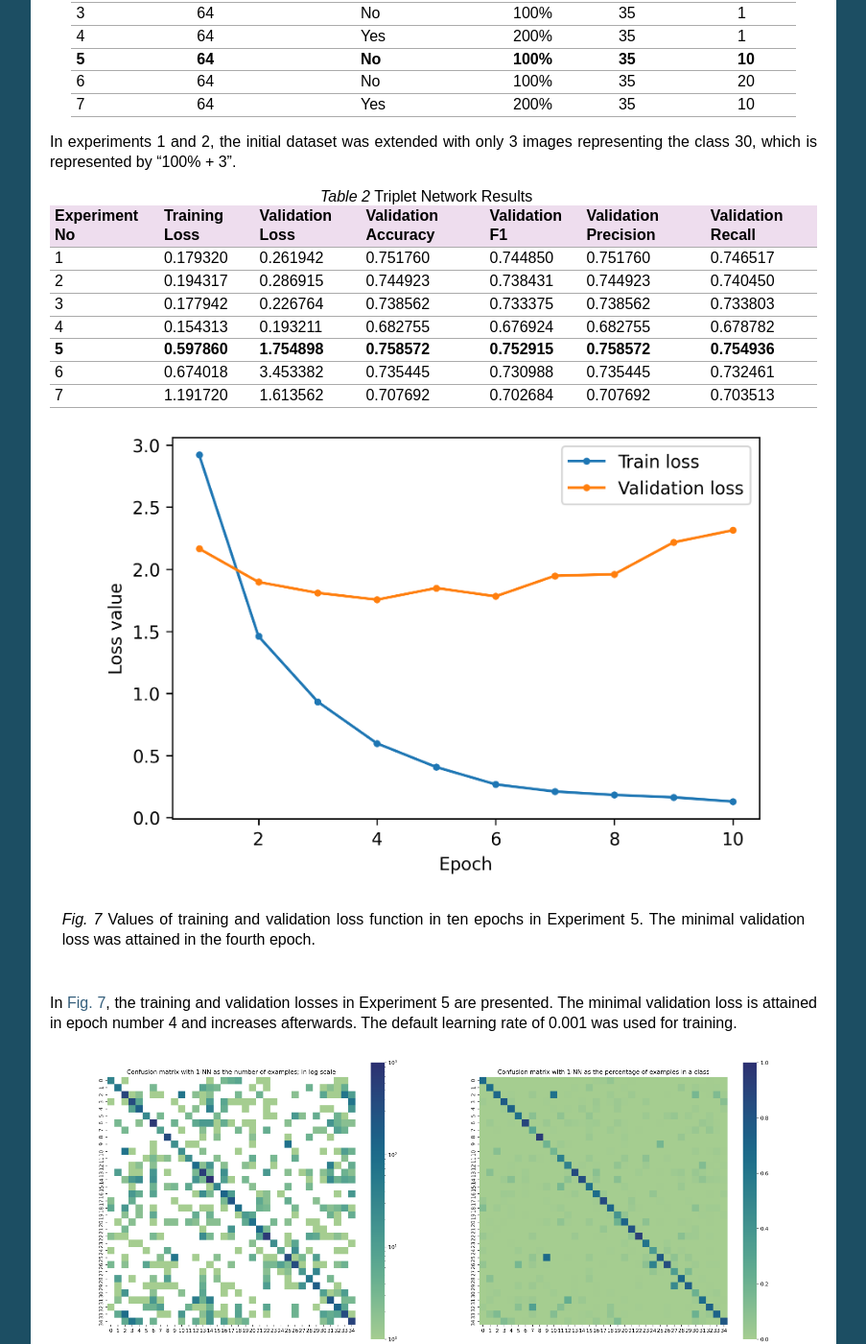
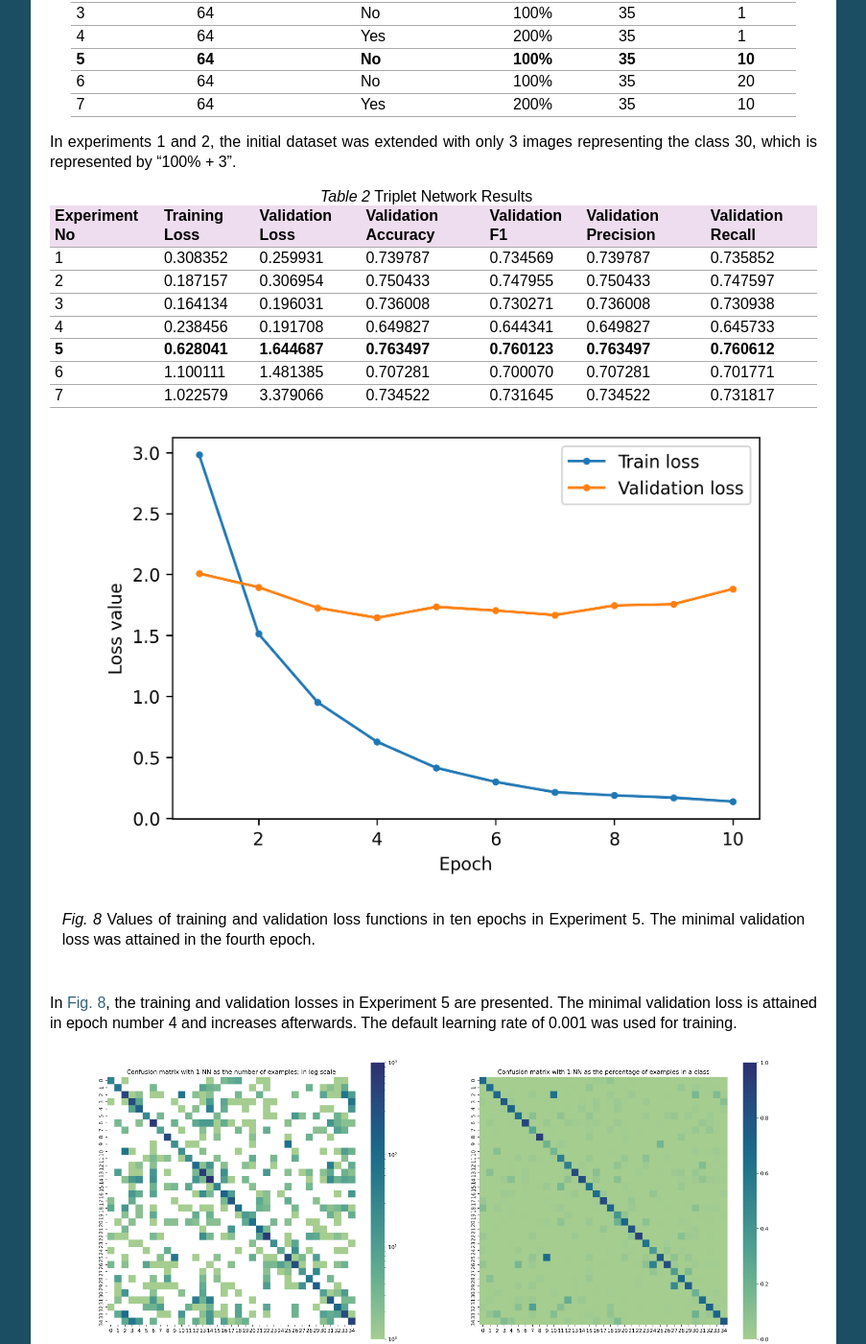
Before and after one commit to onomatopeia/alphamoon, a Sphinx documentation site: the page built from docs/error-analysis.rst, in a window 1280 px wide and 1400 px high, scrolled down 413 px. Shown: the whole window at 96% size, without its empty margins (198-1101 px from the left). Built offline with Sphinx 7.4.7, drawn with Linux system fonts in a browser that asks for light colours; some of the changed text lies outside the part shown.

```diff
--- a/docs/error-analysis.rst
+++ b/docs/error-analysis.rst
@@ -82,55 +82,55 @@ In experiments 1 and 2, the initial dataset was extended with only 3 images repr
      - Validation Recall
 
    * - 1
-     - 0.179320
-     - 0.261942
-     - 0.751760
-     - 0.744850
-     - 0.751760
-     - 0.746517
+     - 0.308352
+     - 0.259931
+     - 0.739787
+     - 0.734569
+     - 0.739787
+     - 0.735852
 
    * - 2
-     - 0.194317
-     - 0.286915
-     - 0.744923
-     - 0.738431
-     - 0.744923
-     - 0.740450
+     - 0.187157
+     - 0.306954
+     - 0.750433
+     - 0.747955
+     - 0.750433
+     - 0.747597
    * - 3
-     - 0.177942
-     - 0.226764
-     - 0.738562
-     - 0.733375
-     - 0.738562
-     - 0.733803
+     - 0.164134
+     - 0.196031
+     - 0.736008
+     - 0.730271
+     - 0.736008
+     - 0.730938
    * - 4
-     - 0.154313
-     - 0.193211
-     - 0.682755
-     - 0.676924
-     - 0.682755
-     - 0.678782
+     - 0.238456
+     - 0.191708
+     - 0.649827
+     - 0.644341
+     - 0.649827
+     - 0.645733
    * - **5**
-     - **0.597860**
-     - **1.754898**
-     - **0.758572**
-     - **0.752915**
-     - **0.758572**
-     - **0.754936**
+     - **0.628041**
+     - **1.644687**
+     - **0.763497**
+     - **0.760123**
+     - **0.763497**
+     - **0.760612**
    * - 6
-     - 0.674018
-     - 3.453382
-     - 0.735445
-     - 0.730988
-     - 0.735445
-     - 0.732461
+     - 1.100111
+     - 1.481385
+     - 0.707281
+     - 0.700070
+     - 0.707281
+     - 0.701771
    * - 7
-     - 1.191720
-     - 1.613562
-     - 0.707692
-     - 0.702684
-     - 0.707692
-     - 0.703513
+     - 1.022579
+     - 3.379066
+     - 0.734522
+     - 0.731645
+     - 0.734522
+     - 0.731817
 
 .. _target to loss:
 
@@ -139,7 +139,7 @@ In experiments 1 and 2, the initial dataset was extended with only 3 images repr
    :alt: Training and validation loss in Experiment 5
    :align: center
 
-   Values of training and validation loss function in ten epochs in Experiment 5. The minimal validation loss was attained in the fourth epoch.
+   Values of training and validation loss functions in ten epochs in Experiment 5. The minimal validation loss was attained in the fourth epoch.
 
 In :numref:`target to loss`, the training and validation losses in Experiment 5 are presented. The minimal validation loss is attained in epoch number 4 and increases afterwards. The default learning rate of 0.001 was used for training.
 
@@ -175,13 +175,23 @@ In :numref:`target to all_classes` each class is represented by a sample image f
 k-Nearest Neighbor Classifier
 -----------------------------
 
-In the evaluation of the best classifier performance with respect to the number of voting nearest neighbors. Embedded images constitute a considered population out of which neighbors are chosen.
+In the evaluation of the best classifier performance with respect to the number of voting nearest neighbors. Embedded images constitute a considered population out of which neighbors are chosen. The evaluation was executed on the validation set.
 
 .. figure:: _static/images/knn_errors.png
    :width: 70%
    :align: center
-   :alt: k-Nearest Neighbor Classfier Performance
+   :alt: k-Nearest Neighbor Classifier Performance
 
-   k-Nearest Neighbor Classifier Goodness\n with respect to the Number of Neighbors k
+   k-Nearest Neighbor Classifier Goodness with respect to the Number of Neighbors k
 
 Best on the above results, k=9 was chosen as the best number of voting neighbors in the classifier.
+
+Results on the test set
+-----------------------
+
+The selected 9-NN classifier of embeddings of length 64 with triplet loss margin equal 10 into 35 classes attains the following performance metrics values on the test set:
+
+- Accuracy = 0.802916
+- Precision = 0.786258
+- Recall = 0.802916
+- F1-score = 0.787655
--- a/docs/method.rst
+++ b/docs/method.rst
@@ -9,7 +9,7 @@ Assumptions made during the initial development of a model were that each class
 
 Transforming examples from image space into a space of image embeddings is an effective technique when only one or few examples are available for a class. The problem of having such a small number of examples per class is called "one-shot learning" or "few-shot learning", depending on whether a single or several examples are available.
 
-In the course of the study it was determined that class 30 and class 14 both contain the images representing the same letter N. The two classes were merged for further analyses. These changed circumstance shed a new light on the problem, however none of these new conditions is undermining the validity of the proposed approach.
+In the course of the study it was determined that class 30 and class 14 both contain images representing the same letter N. The two classes were merged for further analyses. These changed circumstance shed a new light on the problem, however none of these new conditions is undermining the validity of the proposed approach.
 
 It is recommended that alternative approaches are evaluated once the dataset is corrected.
 
--- a/requirements.txt
+++ b/requirements.txt
@@ -13,3 +13,4 @@ Pillow
 scipy
 scikit-learn
 tqdm
+pytest
```
Also changed, not shown: docs/training.rst (+57 -29 lines), docs/_static/images/embeddingnet_loss.png, docs/_static/images/knn_errors.png, 5 other files.
